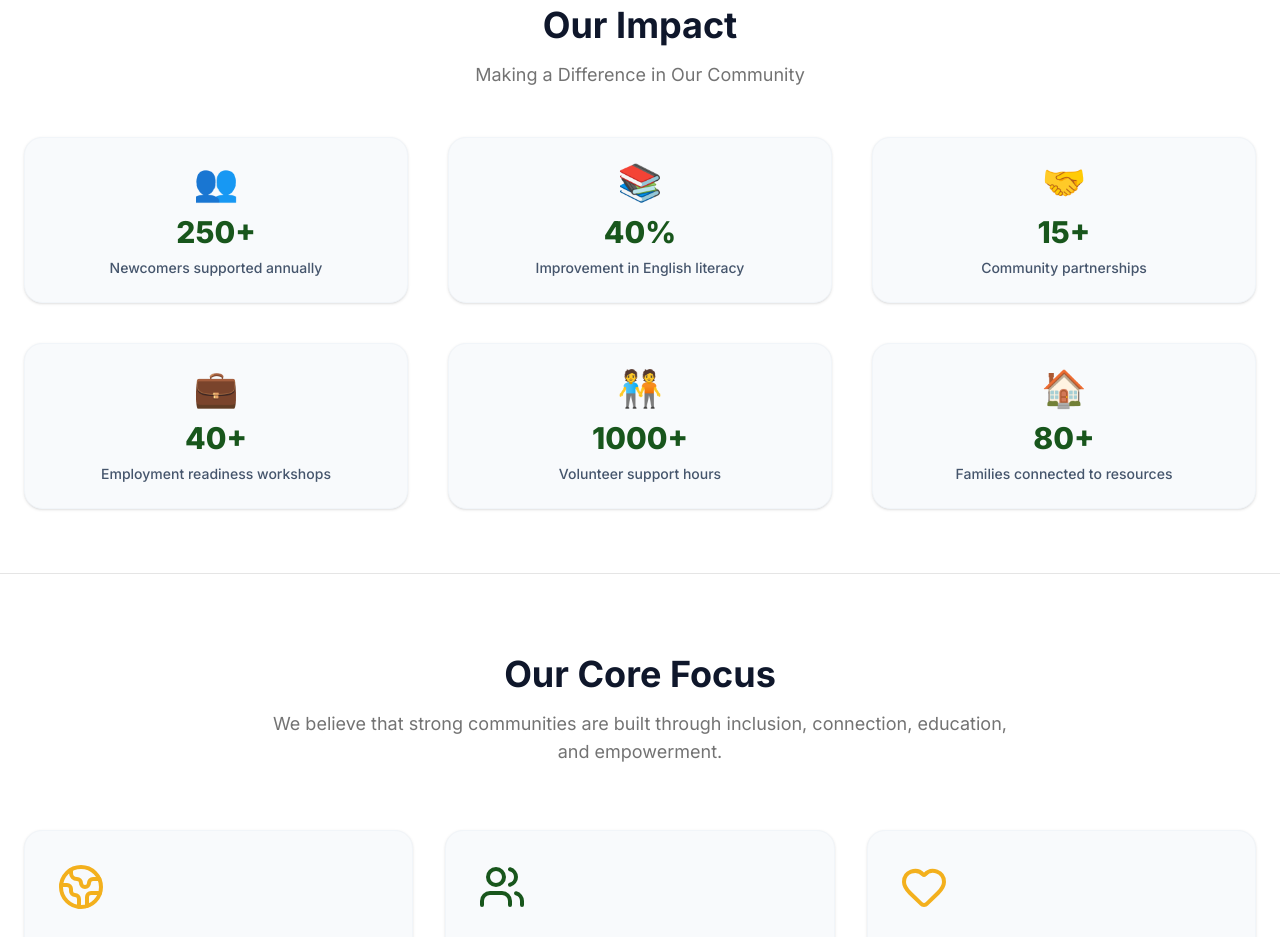
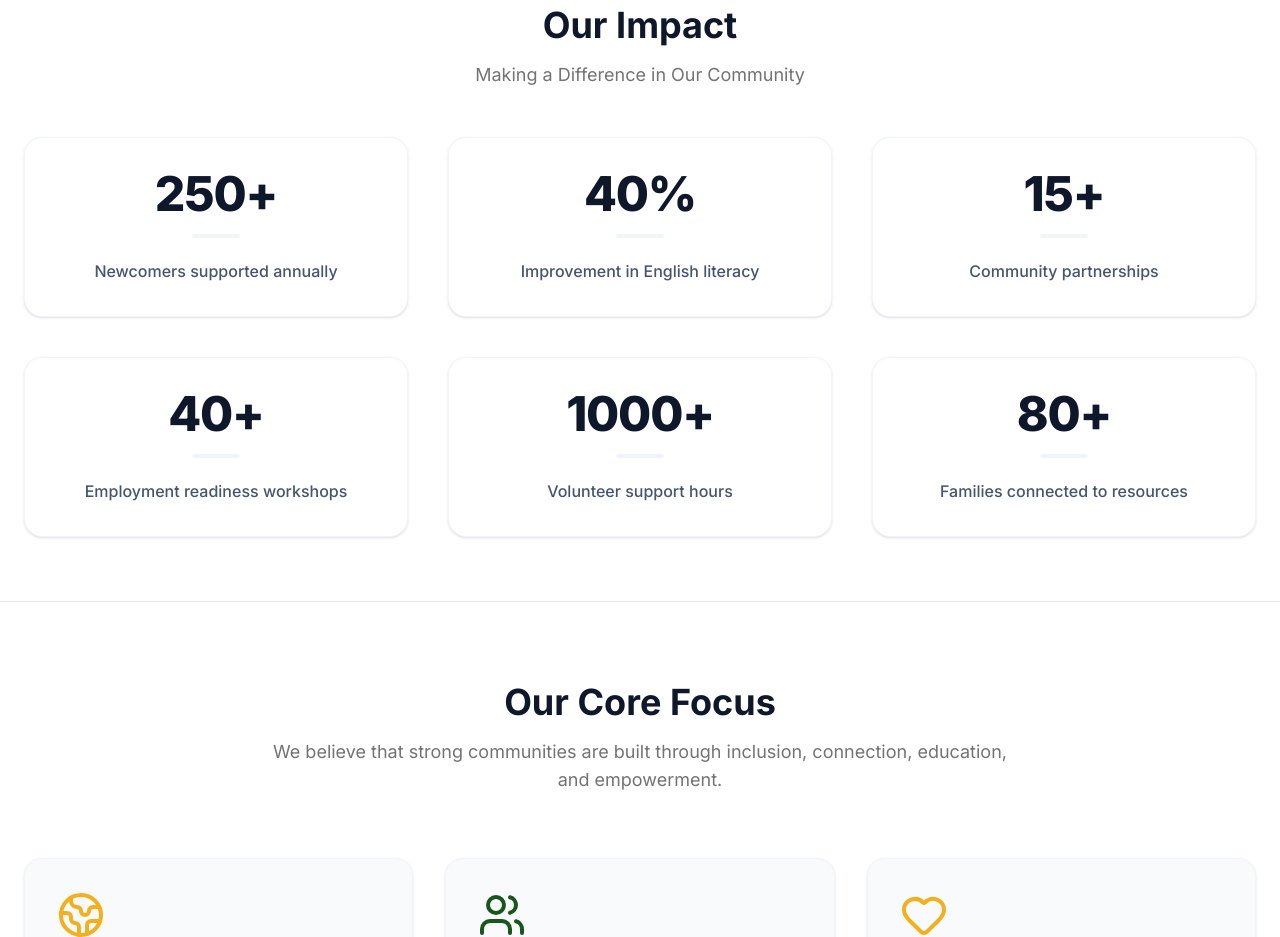
Before and after one commit to Hussein380/ochfa, a Next.js app: page / in a window 1280 px wide. Shown: the part 860-1797 px from the top of the page. Built offline with nearby package versions, Linux system fonts and the light colour scheme.

Commit message:
style: Remove emojis from Our Impact section for a cleaner premium design

```diff
--- a/src/app/page.tsx
+++ b/src/app/page.tsx
@@ -68,12 +68,12 @@ export default function Home() {
           </div>
           <div className="grid grid-cols-2 md:grid-cols-3 gap-6 lg:gap-10">
             {[
-              { icon: "👥", value: 250, suffix: "+", text: "Newcomers supported annually" },
-              { icon: "📚", value: 40, suffix: "%", text: "Improvement in English literacy" },
-              { icon: "🤝", value: 15, suffix: "+", text: "Community partnerships" },
-              { icon: "💼", value: 40, suffix: "+", text: "Employment readiness workshops" },
-              { icon: "🧑‍🤝‍🧑", value: 1000, suffix: "+", text: "Volunteer support hours" },
-              { icon: "🏠", value: 80, suffix: "+", text: "Families connected to resources" },
+              { value: 250, suffix: "+", text: "Newcomers supported annually" },
+              { value: 40, suffix: "%", text: "Improvement in English literacy" },
+              { value: 15, suffix: "+", text: "Community partnerships" },
+              { value: 40, suffix: "+", text: "Employment readiness workshops" },
+              { value: 1000, suffix: "+", text: "Volunteer support hours" },
+              { value: 80, suffix: "+", text: "Families connected to resources" },
             ].map((stat, i) => (
               <motion.div
                 key={i}
@@ -81,13 +81,16 @@ export default function Home() {
                 whileInView={{ opacity: 1, y: 0 }}
                 viewport={{ once: true }}
                 transition={{ delay: i * 0.1 }}
-                className="bg-slate-50 rounded-2xl p-6 text-center border border-slate-100 shadow-sm"
+                className="bg-white rounded-2xl p-8 text-center border border-slate-100 shadow-sm hover:shadow-lg transition-all duration-300 relative overflow-hidden group"
               >
-                <div className="text-4xl mb-3">{stat.icon}</div>
-                <div className="text-3xl font-extrabold text-primary mb-2">
+                <div className="absolute top-0 left-0 w-full h-1 bg-gradient-to-r from-primary to-secondary transform scale-x-0 group-hover:scale-x-100 transition-transform duration-500 origin-left"></div>
+                <div className="text-4xl md:text-5xl font-extrabold text-slate-900 mb-4 tracking-tight group-hover:text-primary transition-colors duration-300">
                   <span>{stat.value}{stat.suffix}</span>
                 </div>
-                <div className="text-sm font-medium text-slate-600">{stat.text}</div>
+                <div className="h-1 w-12 bg-slate-100 mx-auto mb-5 group-hover:bg-secondary/40 transition-colors duration-300 rounded-full"></div>
+                <div className="text-base font-medium text-slate-600 leading-relaxed">
+                  {stat.text}
+                </div>
               </motion.div>
             ))}
           </div>
```
